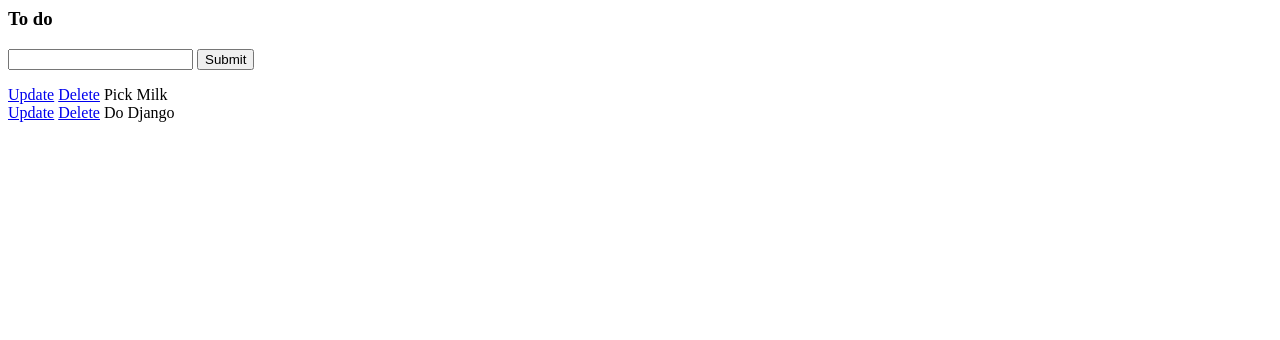
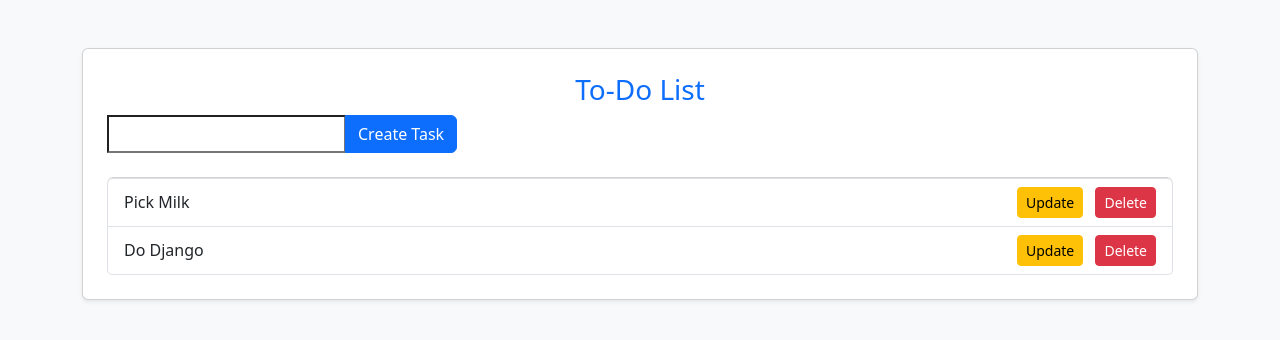
Before and after one commit to thmjiya022/to-do-list, a Django app: page / in a window 1280 px wide. Shown: the top 340 px of the page. Run offline with Django 5.2, Linux system fonts and the light colour scheme; data comes from the database, SQL or seed files in the repository.

Commit message:
added styling for list.html

```diff
--- a/tasks/templates/tasks/list.html
+++ b/tasks/templates/tasks/list.html
@@ -1,21 +1,38 @@
-<h3>To do</h3>
-
-<form method="POST" action="/">
+<!DOCTYPE html>
+<html lang="en">
+<head>
+    <meta charset="UTF-8">
+    <meta name="viewport" content="width=device-width, initial-scale=1.0">
+    <title>To-Do List</title>
+    <link href="https://cdn.jsdelivr.net/npm/bootstrap@5.3.0-alpha1/dist/css/bootstrap.min.css" rel="stylesheet">
+</head>
+<body class="bg-light">
+    <div class="container mt-5">
+        <div class="card p-4 shadow-sm">
+            <h3 class="text-center text-primary">To-Do List</h3>
+            <form method="POST" action="/" class="mb-4">
                 {% csrf_token %}
-    {{form.title}}
-    <input type="submit" name="Create Task">
+                <div class="input-group">
+                    {{ form.title }}
+                    <button class="btn btn-primary" type="submit">Create Task</button>
+                </div>
             </form>
-
+            <ul class="list-group">
                 {% for task in tasks %}
+                <li class="list-group-item d-flex justify-content-between align-items-center">
+                    {% if task.complete %}
+                    <span class="text-decoration-line-through text-muted">{{ task }}</span>
+                    {% else %}
+                    <span>{{ task }}</span>
+                    {% endif %}
                     <div>
-    <a href="{% url 'update_task' task.id %}">Update</a>
-    <a href="{% url 'delete' task.id %}">Delete</a>
-
-    {% if task.complete == True %}
-    <strike>{{task}}</strike>
-    {% else %}
-    <span>{{task}}</span>
-    {% endif %}
+                        <a href="{% url 'update_task' task.id %}" class="btn btn-sm btn-warning me-2">Update</a>
+                        <a href="{% url 'delete' task.id %}" class="btn btn-sm btn-danger">Delete</a>
                     </div>
-
+                </li>
                 {% endfor %}
+            </ul>
+        </div>
+    </div>
+</body>
+</html>
```
Lines whose indentation alone changed are shown as unchanged.
